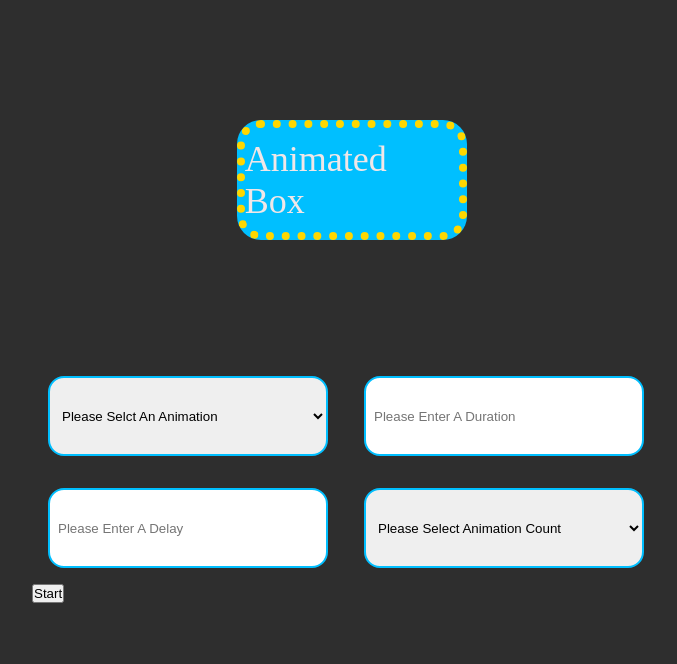
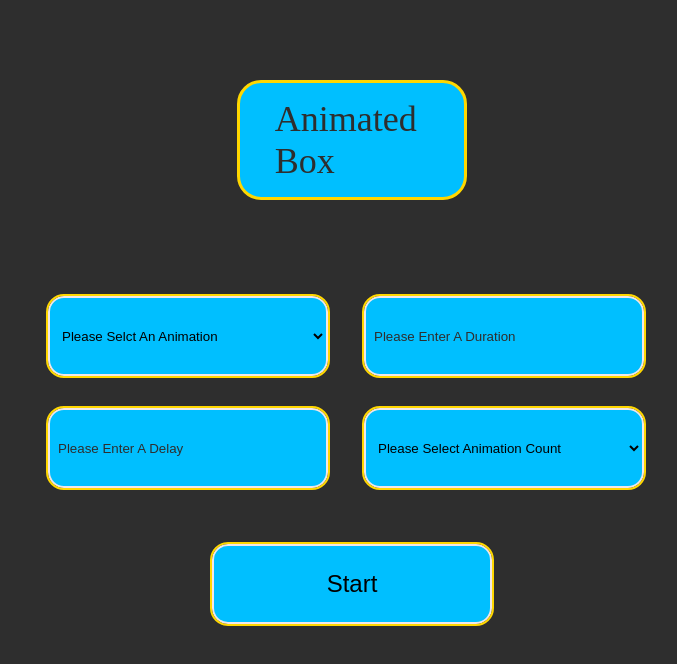
Before and after one commit to Aarav-Ahuja-9/css_animations_with_js, a plain HTML site: page index.html in a window 1280 px wide. Shown: the whole page, without its empty margins (288-965 px from the left). Drawn offline with nearby package versions, Linux system fonts and the light colour scheme.

Commit message:
Refactor styles and structure for improved layout and consistency

```diff
--- a/assets/CSS/styles.css
+++ b/assets/CSS/styles.css
@@ -14,10 +14,14 @@
 
 body {
     background-color: var(--background-color);
-    color: var(--white-color);
+    color: var(--background-color);
     display: flex;
     flex-direction: column;
     align-items: center;
+}
+
+input::placeholder {
+    color: var(--background-color);
 }
 
 .PreviewBox {
@@ -25,28 +29,64 @@ body {
     width: 18%;
     background-color: var(--primary-color);
     border-radius: 3vh;
-    border: 1vh dotted var(--Yellow-color);
-    color: var(--white-color);
+    border: 3.5px solid var(--Yellow-color);
     font-size: 4.5vh;
     display: flex;
     align-items: center;
-    margin: 15vh 0;
+    justify-content: center;
+    margin: 10vh 0;
 }
 
 .PreviewBox P {
-    width: 90%;
+    width: 80%;
+    margin-left: 25px;
+}
+
+form select option {
+    color: var(--background-color);
+    font-size: 2.5vh;
 }
 
 input , select {
     width: 35vh;
     height: 10vh;
+    color: black;
     margin: 2vh;
     border-radius: 2vh;
     padding: 1vh;
-    border: 2px solid var(--primary-color);
-    outline: 0;
+    border: 2.5px solid var(--white-color);
+    outline: 2.5px solid var(--Yellow-color);
+    background: var(--primary-color);
+
 }
 
 form {
     width: 50%;
+    display: flex;
+    align-items: center;
+    flex-direction: column;
 }
+
+/* Chrome, Safari, Edge */
+input[type=number]::-webkit-inner-spin-button,
+input[type=number]::-webkit-outer-spin-button {
+    -webkit-appearance: none;
+    margin: 0;
+}
+
+/* Firefox */
+input[type=number] {
+    appearance: textfield;
+}
+
+button {
+    width: 35vh;
+    height: 10vh;
+    background-color: var(--primary-color);
+    border-radius: 2vh;
+    border: 2.5px solid var(--white-color);
+    outline: 2.5px solid var(--Yellow-color);
+    font-size: 3vh;
+    cursor: pointer;
+    margin-top: 5vh;
+}
--- a/index.html
+++ b/index.html
@@ -11,11 +11,12 @@
     <title>Css Animations Test With JS (Simple JS project)</title>
   </head>
   <body>
-    <div class="PreviewBox">
+    <div class="PreviewBox animate__animated animate__bounce"      style="--animate-duration: infinite; --animate-delay: 1s;">
       <p>animated box</p>
     </div>
 
     <form action="">
+      <div class="inputs">
         <select id="AnimationList" name="AnimationList" required>
           <option value="" disabled selected>Please Selct An Animation</option>
           <option value="animate__fadeIn">Fade In</option>
@@ -76,6 +77,7 @@
           <option value="3">3 times</option>
           <option value="infinite">Infinite</option>
         </select>
+      </div>
 
       <button type="submit">Start</button>
     </form>
```
Lines whose indentation alone changed are shown as unchanged.
